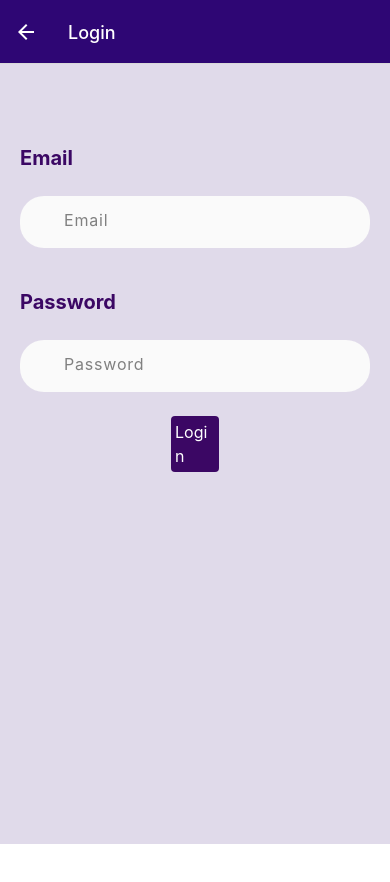
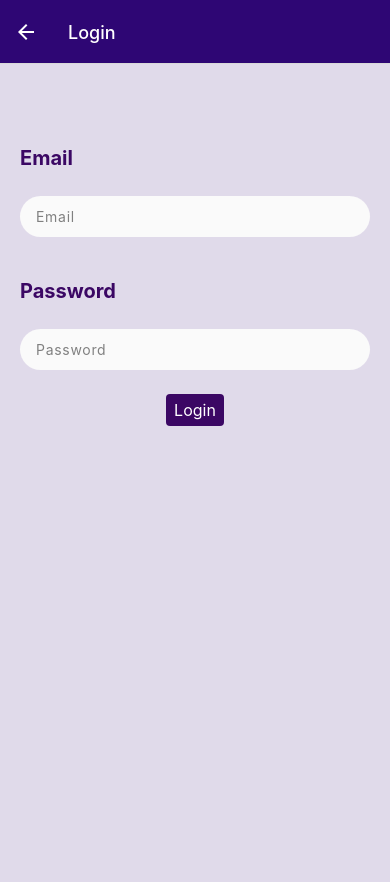
Before and after one commit to Kednipa/DisnonDisney, a React Native app: screen /Login in a window 390 px wide. Shown: the top 882 px of the page. Before the commit the page ends 844 px from the top, so only its background shows below. Built offline with nearby package versions, Linux system fonts and the light colour scheme.

Commit message:
login with Firebase

```diff
--- a/package.json
+++ b/package.json
@@ -15,6 +15,7 @@
     "expo": "~49.0.15",
     "expo-dev-client": "~2.4.12",
     "expo-status-bar": "~1.6.0",
+    "firebase": "^10.7.1",
     "nativewind": "^2.0.11",
     "react": "18.2.0",
     "react-native": "0.72.6",
--- a/screens/Login.js
+++ b/screens/Login.js
@@ -1,37 +1,72 @@
 import { View, Text, TextInput, Image, TouchableOpacity, ScrollView } from 'react-native'
 import React, { useState } from 'react';
+import { initializeApp } from 'firebase/app';
+import { getAuth, signInWithEmailAndPassword } from "firebase/auth";
+
+const firebaseConfig = {
+  apiKey: "AIzaSyBeVDNO8crfKr8me9WCErDSBi8u26K09cY",
+  authDomain: "des427-ac973.firebaseapp.com",
+  projectId: "des427-ac973",
+  storageBucket: "des427-ac973.appspot.com",
+  messagingSenderId: "719305415907",
+  appId: "1:719305415907:web:ced9d794ea60071d8af9d6",
+  measurementId: "G-H4Z152JK40"
+};
+
+initializeApp(firebaseConfig);
 
 const Login = ({ navigation }) => {
-  const [email, setEmail] = useState('');
-  const [password, setPassword] = useState('');
+  const [email, setEmail] = useState(null);
+  const [password, setPassword] = useState(null);
+
+  const doLogin = () => {
+    console.log(email, password);
+    const auth = getAuth();
+    signInWithEmailAndPassword(auth, email, password).then(() => {
+      console.log("login successful");
+      navigation.push('Home')
+    })
+      .catch(function (error) {
+        console.log(error.code);
+        console.log(error.message);
+        alert(error.message);
+      })
+  }
+
   return (
-    <ScrollView className="gap-10" style={{
+    <View className="gap-10 h-screen" style={{
       backgroundColor: '#E0DAEA',
     }}>
 
       {/*Login*/}
       <View className="py-20 px-5">
-            <View className=" justify-center space-y-10 flex-column ">
-              <View className=" flex-column space-y-6">
+        <View className="space-y-10  ">
+          <View className=" space-y-6">
             <Text className="text-purple-950 text-xl font-bold ">Email</Text>
-                <View className=" bg-neutral-50 rounded-3xl space-x-2 pl-10 p-3">
+
             <TextInput
+              value={email}
               placeholder='Email'
+              onChangeText={setEmail}
+              clearButtonMode='while-editing'
               placeholderTextColor={'gray'}
-                      className="flex-1 text-base mb-1 pl-1 tracking-wider " />
-                </View>
+              className=" bg-neutral-50 rounded-3xl tracking-wider p-3 pl-4" />
+
           </View>
 
           <View className="flex-column space-y-6 justify-center">
             <Text className="text-purple-950 text-xl font-bold ">Password</Text>
-                <View className=" bg-neutral-50 rounded-3xl space-x-2 pl-10 p-3">
             <TextInput
+            secureTextEntry
+              value={password}
               placeholder='Password'
+              onChangeText={setPassword}
+              clearButtonMode='while-editing'
               placeholderTextColor={'gray'}
-                      className="flex-1 text-base mb-1 pl-1 tracking-wider " />
-                </View>
-              <View className="items-center">
-                <TouchableOpacity className=" bg-purple-950 rounded p-1 w-12 "onPress={() => {navigation.push('Home') }}>
+              className=" bg-neutral-50 rounded-3xl tracking-wider p-3 pl-4 " />
+
+            <View className='items-center'>
+              <TouchableOpacity className=" bg-purple-950 rounded p-1 px-2" onPress={doLogin}>
                 <Text className="text-white text-base ">Login</Text>
               </TouchableOpacity>
             </View>
@@ -45,7 +80,7 @@ const Login = ({ navigation }) => {
 
 
 
-    </ScrollView>
+    </View>
   )
 }
 
```
Also changed, not shown: 1 other file (tests, documents, lock files or other folders). Lines whose indentation alone changed are shown as unchanged.
